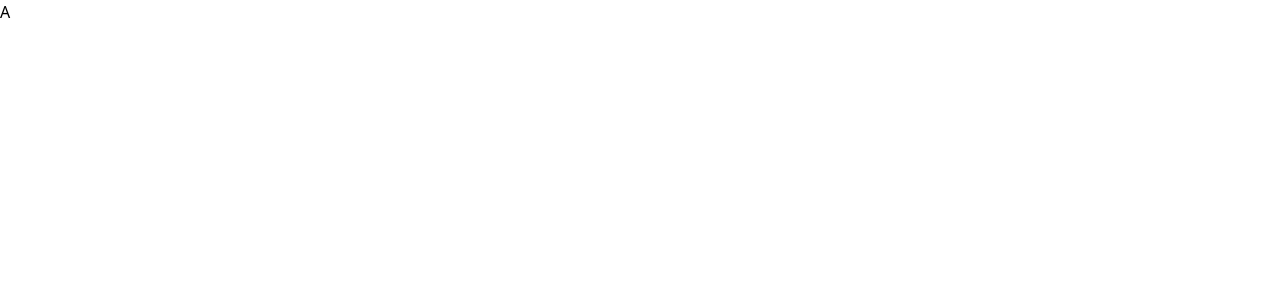
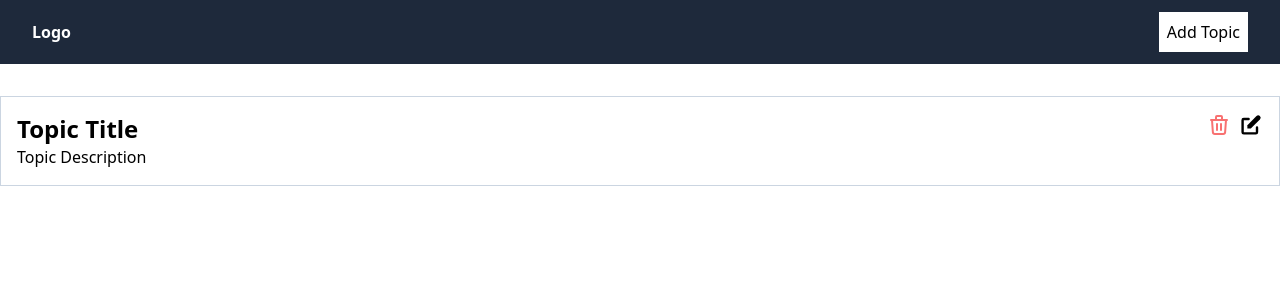
Before and after one commit to SarkissArmaniUS/Test_Task, a Next.js app: page / in a window 1280 px wide. Shown: the top 300 px of the page. Built offline with nearby package versions, Linux system fonts and the light colour scheme.

Commit message:
add main folder structure (without backend)

```diff
--- /dev/null
+++ b/app/addTopic/page.jsx
@@ -0,0 +1,16 @@
+import React from 'react'
+
+const AddTopic = () => {
+  return (
+    <form className="flex flex-col gap-3">
+        <input className="border border-slate-500 px-8 py-2" type="text" placeholder='Topic Title'/>
+        <input className="border border-slate-500 px-8 py-2" type="text" placeholder='Topic Description'/>
+
+        <button className="bg-green-600 font-bold text-white py-3 px-6 w-fit">
+            Add Topic
+        </button>
+    </form>
+  )
+}
+
+export default AddTopic
--- /dev/null
+++ b/app/components/EditTopicForm.jsx
@@ -0,0 +1,16 @@
+import React from 'react'
+
+const EditTopicForm = () => {
+  return (
+    <form className="flex flex-col gap-3">
+        <input className="border border-slate-500 px-8 py-2" type="text" placeholder='Topic Title'/>
+        <input className="border border-slate-500 px-8 py-2" type="text" placeholder='Topic Description'/>
+
+        <button className="bg-green-600 font-bold text-white py-3 px-6 w-fit">
+            Update Topic
+        </button>
+    </form>
+  )
+}
+
+export default EditTopicForm
--- /dev/null
+++ b/app/components/Navbar.jsx
@@ -0,0 +1,17 @@
+import Link from 'next/link'
+import React from 'react'
+
+const Navbar = () => {
+  return (
+    <nav className='flex justify-between items-center bg-slate-800 px-8 py-3'>
+        <Link className='text-white font-bold' href={"/"}>Logo</Link>
+        <Link className='bg-white p-2' href={"/addTopic"}>Add Topic</Link>
+    </nav>
+  )
+}
+
+export default Navbar
+
+// Create Next
+// git settings
+// 15: 25 Main folder structure
--- /dev/null
+++ b/app/components/RemoveButton.jsx
@@ -0,0 +1,11 @@
+import { HiOutlineTrash } from "react-icons/hi"
+
+const RemoveButton = () => {
+  return (
+    <button className="text-red-400">
+        <HiOutlineTrash size={24} />
+    </button>
+  )
+}
+
+export default RemoveButton
--- /dev/null
+++ b/app/components/TopicsList.jsx
@@ -0,0 +1,26 @@
+import React from "react";
+import RemoveButton from "./RemoveButton";
+import Link from "next/link";
+import { HiPencilAlt } from "react-icons/hi"
+
+const TopicsList = () => {
+  return (
+    <>
+      <div className="p-4 border border-slate-300 my-3 flex justify-between gap-5 items-start">
+        <div>
+          <h2 className="font-bold text-2xl">Topic Title</h2>
+          <div>Topic Description</div>
+        </div>
+
+        <div className="flex gap-2">
+            <RemoveButton />
+            <Link href={'/editTopic'}>
+                <HiPencilAlt size={24} />
+            </Link>
+        </div>
+      </div>
+    </>
+  );
+};
+
+export default TopicsList;
--- /dev/null
+++ b/app/editTopic/page.jsx
@@ -0,0 +1,10 @@
+import EditTopicForm from '@/app/components/EditTopicForm'
+import React from 'react'
+
+const page = () => {
+  return (
+    <EditTopicForm />
+  )
+}
+
+export default page
--- a/app/layout.js
+++ b/app/layout.js
@@ -1,5 +1,6 @@
 import { Geist, Geist_Mono } from "next/font/google";
 import "./globals.css";
+import Navbar from "./components/Navbar";
 
 const geistSans = Geist({
   variable: "--font-geist-sans",
@@ -22,7 +23,10 @@ export default function RootLayout({ children }) {
       <body
         className={`${geistSans.variable} ${geistMono.variable} antialiased`}
       >
-        {children}
+        <div>
+          <Navbar  className="max-w-3xl mx-auto p-4" />
+          <div className="mt-8">{children}</div>
+        </div>
       </body>
     </html>
   );
--- a/app/page.jsx
+++ b/app/page.jsx
@@ -1,5 +1,5 @@
-import Image from "next/image";
+import TopicsList from "./components/TopicsList";
 
 export default function Home() {
-  return <h1>A</h1>;
+  return <TopicsList />;
 }
```
